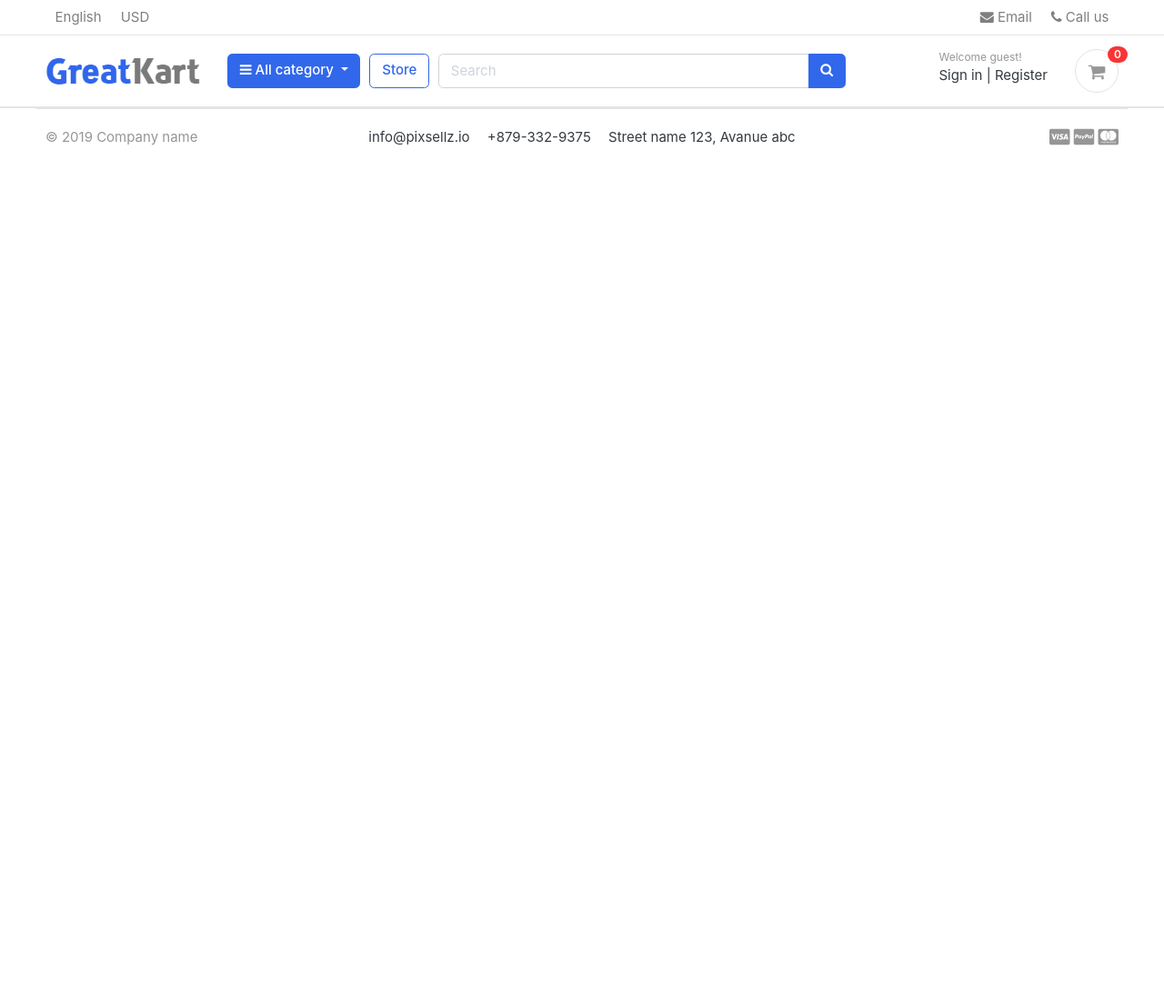
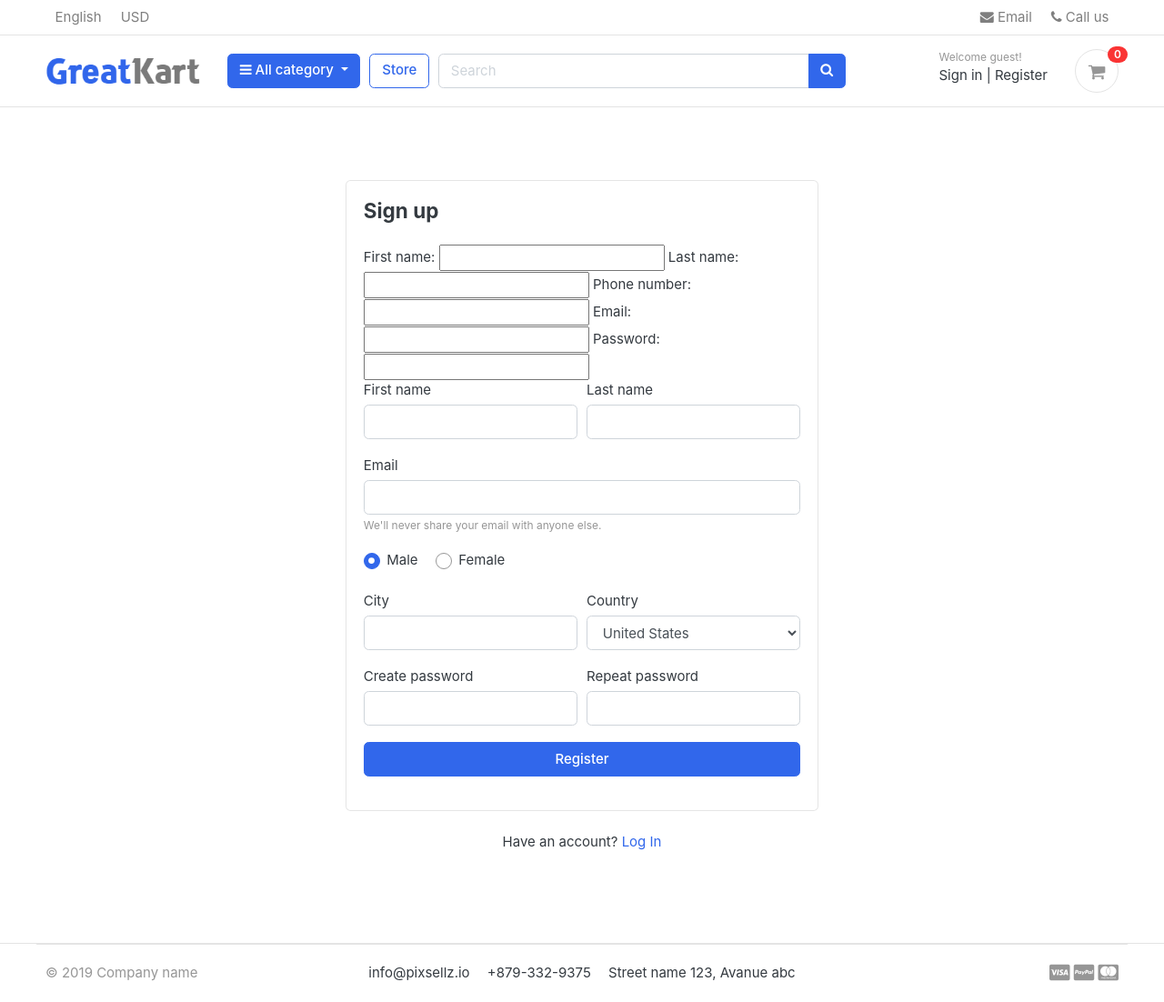
Before and after one commit to Mmy2000/login_system, a Django app: template accounts/templates/accounts/register.html in a window 1280 px wide. Shown: the whole page at 91% size. Before the commit the page ends 160 px from the top, so only its background shows below. Run offline with Django 4.2, Linux system fonts and the light colour scheme; the template is opened without the code that fills it: values that come from a table or form of the project are taken from there, others are empty; parts of the project's set-up code (start-up, migrations or seed data) failed here and were passed over; some libraries are stand-ins or nearby versions; some web fonts are replaced.

Commit message:
creating register form

```diff
--- /dev/null
+++ b/accounts/forms.py
@@ -0,0 +1,10 @@
+from django import forms
+from .models import Account
+
+
+
+class RegistrationForm(forms.ModelForm):
+
+    class Meta:
+        model = Account
+        fields = ['first_name', 'last_name', 'phone_number', 'email', 'password']
--- a/accounts/templates/accounts/register.html
+++ b/accounts/templates/accounts/register.html
@@ -1,5 +1,82 @@
 {% extends 'base.html' %}
 {% load static %}
 {% block body %}
+	<!-- ========================= SECTION CONTENT ========================= -->
+	<section class="section-content padding-y">
+
+		<!-- ============================ COMPONENT REGISTER   ================================= -->
+		<div class="card mx-auto" style="max-width:520px; margin-top:40px;">
+			<article class="card-body">
+				<header class="mb-4">
+					<h4 class="card-title">Sign up</h4>
+				</header>
+				<form>
+                    {{form}}
+					<div class="form-row">
+						<div class="col form-group">
+							<label>First name</label>
+							<input type="text" class="form-control" placeholder="">
+						</div> <!-- form-group end.// -->
+						<div class="col form-group">
+							<label>Last name</label>
+							<input type="text" class="form-control" placeholder="">
+						</div> <!-- form-group end.// -->
+					</div> <!-- form-row end.// -->
+					<div class="form-group">
+						<label>Email</label>
+						<input type="email" class="form-control" placeholder="">
+						<small class="form-text text-muted">We'll never share your email with anyone else.</small>
+					</div> <!-- form-group end.// -->
+					<div class="form-group">
+						<label class="custom-control custom-radio custom-control-inline">
+							<input class="custom-control-input" checked="" type="radio" name="gender" value="option1">
+							<span class="custom-control-label"> Male </span>
+						</label>
+						<label class="custom-control custom-radio custom-control-inline">
+							<input class="custom-control-input" type="radio" name="gender" value="option2">
+							<span class="custom-control-label"> Female </span>
+						</label>
+					</div> <!-- form-group end.// -->
+					<div class="form-row">
+						<div class="form-group col-md-6">
+							<label>City</label>
+							<input type="text" class="form-control">
+						</div> <!-- form-group end.// -->
+						<div class="form-group col-md-6">
+							<label>Country</label>
+							<select id="inputState" class="form-control">
+								<option> Choose...</option>
+								<option>Uzbekistan</option>
+								<option>Russia</option>
+								<option selected="">United States</option>
+								<option>India</option>
+								<option>Afganistan</option>
+							</select>
+						</div> <!-- form-group end.// -->
+					</div> <!-- form-row.// -->
+					<div class="form-row">
+						<div class="form-group col-md-6">
+							<label>Create password</label>
+							<input class="form-control" type="password">
+						</div> <!-- form-group end.// -->
+						<div class="form-group col-md-6">
+							<label>Repeat password</label>
+							<input class="form-control" type="password">
+						</div> <!-- form-group end.// -->
+					</div>
+					<div class="form-group">
+						<button type="submit" class="btn btn-primary btn-block"> Register </button>
+					</div> <!-- form-group// -->
+
+				</form>
+			</article><!-- card-body.// -->
+		</div> <!-- card .// -->
+		<p class="text-center mt-4">Have an account? <a href="">Log In</a></p>
+		<br><br>
+		<!-- ============================ COMPONENT REGISTER  END.// ================================= -->
+
+
+	</section>
+	<!-- ========================= SECTION CONTENT END// ========================= -->
 
 {% endblock %}
```
Also changed, not shown: accounts/views.py (+6 -2 lines).
